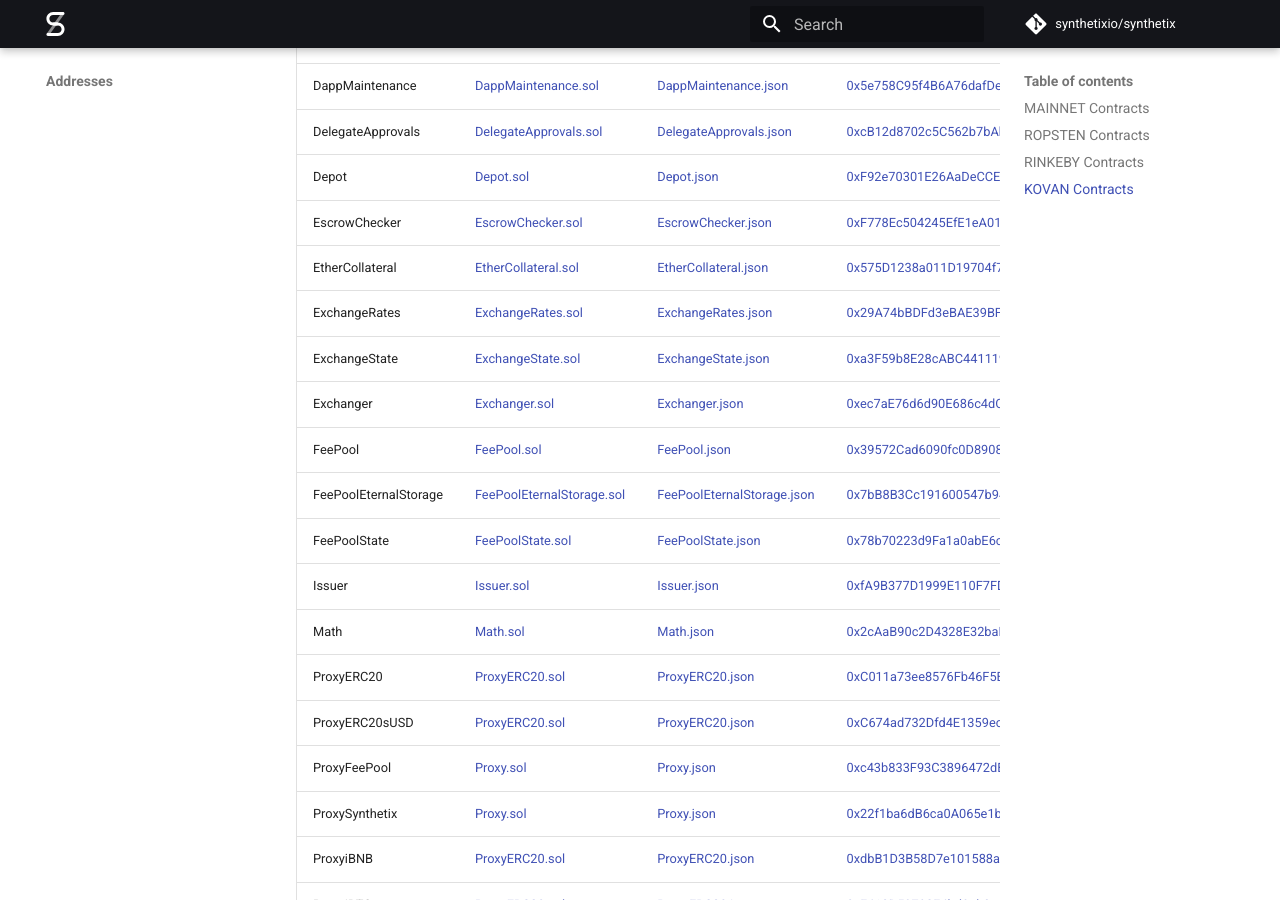
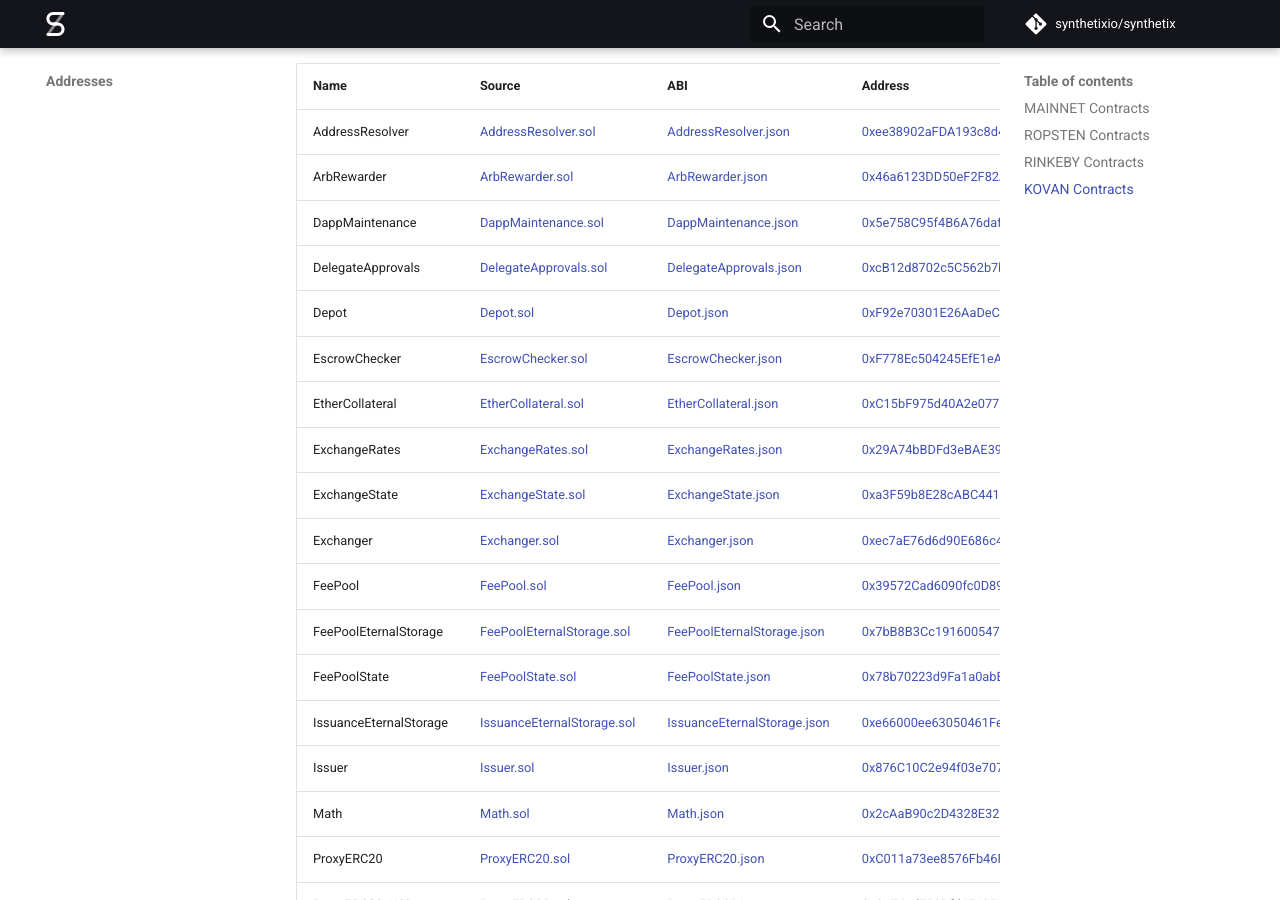
Before and after one commit to Synthetixio/synthetix-docs, an MkDocs documentation site: the page built from content/addresses.md, in a window 1280 px wide and 900 px high, scrolled down 17396 px. Built offline with MkDocs 1.6.1 and Material for MkDocs 9.7.7, drawn with Linux system fonts in a browser that asks for light colours; comment, search, counter and statistics services are not loaded; some of the changed text lies outside the part shown.

Commit message:
Fixing update that put in the wrong version on addresses

```diff
--- a/content/addresses.md
+++ b/content/addresses.md
@@ -109,10 +109,17 @@ Here is the list of all contracts within the current Synthetix system.
                 </td>
               </tr>
               <tr>
+                <td>IssuanceEternalStorage</td>
+                <td><a target="_blank" href="https://github.com/Synthetixio/synthetix/blob/master/contracts/IssuanceEternalStorage.sol">IssuanceEternalStorage.sol</a></td>
+                <td><a target="_blank" href="https://raw.githubusercontent.com/Synthetixio/synthetix-js/master/lib/abis/mainnet/IssuanceEternalStorage.json">IssuanceEternalStorage.json</a></td>
+                <td><a target="_blank" href="https://etherscan.io/address/0x631E93A0fb06B5eC6d52c0A2D89a3f9672d6Ba64">0x631E93A0fb06B5eC6d52c0A2D89a3f9672d6Ba64</a>
+                </td>
+              </tr>
+              <tr>
                 <td>Issuer</td>
                 <td><a target="_blank" href="https://github.com/Synthetixio/synthetix/blob/master/contracts/Issuer.sol">Issuer.sol</a></td>
                 <td><a target="_blank" href="https://raw.githubusercontent.com/Synthetixio/synthetix-js/master/lib/abis/mainnet/Issuer.json">Issuer.json</a></td>
-                <td><a target="_blank" href="https://etherscan.io/address/0x23Bf838AF72Ee8F43870A73947d8F4Edb63adAe3">0x23Bf838AF72Ee8F43870A73947d8F4Edb63adAe3</a>
+                <td><a target="_blank" href="https://etherscan.io/address/0x357b58E0b1Be9d8A944380048fa1080c57c7A362">0x357b58E0b1Be9d8A944380048fa1080c57c7A362</a>
                 </td>
               </tr>
               <tr>
@@ -931,10 +938,17 @@ Here is the list of all contracts within the current Synthetix system.
                 </td>
               </tr>
               <tr>
+                <td>IssuanceEternalStorage</td>
+                <td><a target="_blank" href="https://github.com/Synthetixio/synthetix/blob/master/contracts/IssuanceEternalStorage.sol">IssuanceEternalStorage.sol</a></td>
+                <td><a target="_blank" href="https://raw.githubusercontent.com/Synthetixio/synthetix-js/master/lib/abis/ropsten/IssuanceEternalStorage.json">IssuanceEternalStorage.json</a></td>
+                <td><a target="_blank" href="https://ropsten.etherscan.io/address/0xa2bAd2D49d2Af6a09277Fe838022C544b0Fe0678">0xa2bAd2D49d2Af6a09277Fe838022C544b0Fe0678</a>
+                </td>
+              </tr>
+              <tr>
                 <td>Issuer</td>
                 <td><a target="_blank" href="https://github.com/Synthetixio/synthetix/blob/master/contracts/Issuer.sol">Issuer.sol</a></td>
                 <td><a target="_blank" href="https://raw.githubusercontent.com/Synthetixio/synthetix-js/master/lib/abis/ropsten/Issuer.json">Issuer.json</a></td>
-                <td><a target="_blank" href="https://ropsten.etherscan.io/address/0x55a0569370D53734caBb9b48Bb9CE49a628d6A21">0x55a0569370D53734caBb9b48Bb9CE49a628d6A21</a>
+                <td><a target="_blank" href="https://ropsten.etherscan.io/address/0x0647b2C7a2a818276154b0fC79557F512B165bc1">0x0647b2C7a2a818276154b0fC79557F512B165bc1</a>
                 </td>
               </tr>
               <tr>
@@ -1753,10 +1767,17 @@ Here is the list of all contracts within the current Synthetix system.
                 </td>
               </tr>
               <tr>
+                <td>IssuanceEternalStorage</td>
+                <td><a target="_blank" href="https://github.com/Synthetixio/synthetix/blob/master/contracts/IssuanceEternalStorage.sol">IssuanceEternalStorage.sol</a></td>
+                <td><a target="_blank" href="https://raw.githubusercontent.com/Synthetixio/synthetix-js/master/lib/abis/rinkeby/IssuanceEternalStorage.json">IssuanceEternalStorage.json</a></td>
+                <td><a target="_blank" href="https://rinkeby.etherscan.io/address/0xBdd0ad1b3000199Fc1De07963fb0B13B5548B6B7">0xBdd0ad1b3000199Fc1De07963fb0B13B5548B6B7</a>
+                </td>
+              </tr>
+              <tr>
                 <td>Issuer</td>
                 <td><a target="_blank" href="https://github.com/Synthetixio/synthetix/blob/master/contracts/Issuer.sol">Issuer.sol</a></td>
                 <td><a target="_blank" href="https://raw.githubusercontent.com/Synthetixio/synthetix-js/master/lib/abis/rinkeby/Issuer.json">Issuer.json</a></td>
-                <td><a target="_blank" href="https://rinkeby.etherscan.io/address/0xE3DDD1f8d7B91b994C12B4b2aA28443eaB9091f1">0xE3DDD1f8d7B91b994C12B4b2aA28443eaB9091f1</a>
+                <td><a target="_blank" href="https://rinkeby.etherscan.io/address/0x4f61aE75d7583AeCC94fA31b649D36EfA45ee9b6">0x4f61aE75d7583AeCC94fA31b649D36EfA45ee9b6</a>
                 </td>
               </tr>
               <tr>
@@ -2529,7 +2550,7 @@ Here is the list of all contracts within the current Synthetix system.
                 <td>EtherCollateral</td>
                 <td><a target="_blank" href="https://github.com/Synthetixio/synthetix/blob/master/contracts/EtherCollateral.sol">EtherCollateral.sol</a></td>
                 <td><a target="_blank" href="https://raw.githubusercontent.com/Synthetixio/synthetix-js/master/lib/abis/kovan/EtherCollateral.json">EtherCollateral.json</a></td>
-                <td><a target="_blank" href="https://kovan.etherscan.io/address/0x575D1238a011D19704f73C57eD3242fe92b5eE9a">0x575D1238a011D19704f73C57eD3242fe92b5eE9a</a>
+                <td><a target="_blank" href="https://kovan.etherscan.io/address/0xC15bF975d40A2e077373a29AaD52bfC27c1BF8E5">0xC15bF975d40A2e077373a29AaD52bfC27c1BF8E5</a>
                 </td>
               </tr>
               <tr>
@@ -2575,10 +2596,17 @@ Here is the list of all contracts within the current Synthetix system.
                 </td>
               </tr>
               <tr>
+                <td>IssuanceEternalStorage</td>
+                <td><a target="_blank" href="https://github.com/Synthetixio/synthetix/blob/master/contracts/IssuanceEternalStorage.sol">IssuanceEternalStorage.sol</a></td>
+                <td><a target="_blank" href="https://raw.githubusercontent.com/Synthetixio/synthetix-js/master/lib/abis/kovan/IssuanceEternalStorage.json">IssuanceEternalStorage.json</a></td>
+                <td><a target="_blank" href="https://kovan.etherscan.io/address/0xe66000ee63050461Fe930E6F5A3456A735dC86A1">0xe66000ee63050461Fe930E6F5A3456A735dC86A1</a>
+                </td>
+              </tr>
+              <tr>
                 <td>Issuer</td>
                 <td><a target="_blank" href="https://github.com/Synthetixio/synthetix/blob/master/contracts/Issuer.sol">Issuer.sol</a></td>
                 <td><a target="_blank" href="https://raw.githubusercontent.com/Synthetixio/synthetix-js/master/lib/abis/kovan/Issuer.json">Issuer.json</a></td>
-                <td><a target="_blank" href="https://kovan.etherscan.io/address/0xfA9B377D1999E110F7FD87A1a21297Da2E4C83b8">0xfA9B377D1999E110F7FD87A1a21297Da2E4C83b8</a>
+                <td><a target="_blank" href="https://kovan.etherscan.io/address/0x876C10C2e94f03e707EDF632cB95C5b2b108e97d">0x876C10C2e94f03e707EDF632cB95C5b2b108e97d</a>
                 </td>
               </tr>
               <tr>
@@ -2858,14 +2886,7 @@ Here is the list of all contracts within the current Synthetix system.
                 <td>Synthetix</td>
                 <td><a target="_blank" href="https://github.com/Synthetixio/synthetix/blob/master/contracts/Synthetix.sol">Synthetix.sol</a></td>
                 <td><a target="_blank" href="https://raw.githubusercontent.com/Synthetixio/synthetix-js/master/lib/abis/kovan/Synthetix.json">Synthetix.json</a></td>
-                <td><a target="_blank" href="https://kovan.etherscan.io/address/0x7339019DC0C6d6B14bD66E662dbA66F3068Dea7a">0x7339019DC0C6d6B14bD66E662dbA66F3068Dea7a</a>
-                </td>
-              </tr>
-              <tr>
-                <td>SynthetixAirdropper</td>
-                <td><a target="_blank" href="https://github.com/Synthetixio/synthetix/blob/master/contracts/SynthetixAirdropper.sol">SynthetixAirdropper.sol</a></td>
-                <td><a target="_blank" href="https://raw.githubusercontent.com/Synthetixio/synthetix-js/master/lib/abis/kovan/SynthetixAirdropper.json">SynthetixAirdropper.json</a></td>
-                <td><a target="_blank" href="https://kovan.etherscan.io/address/0x0da4be37F811a2Ce3138Bdaca65b6B23Eb85f0a4">0x0da4be37F811a2Ce3138Bdaca65b6B23Eb85f0a4</a>
+                <td><a target="_blank" href="https://kovan.etherscan.io/address/0xacc97436adEcf2CB62e051B5464Aa54508B90d41">0xacc97436adEcf2CB62e051B5464Aa54508B90d41</a>
                 </td>
               </tr>
               <tr>
```
Also changed, not shown: other parts of content/addresses.md (+11 -11 lines), 1 other file.
